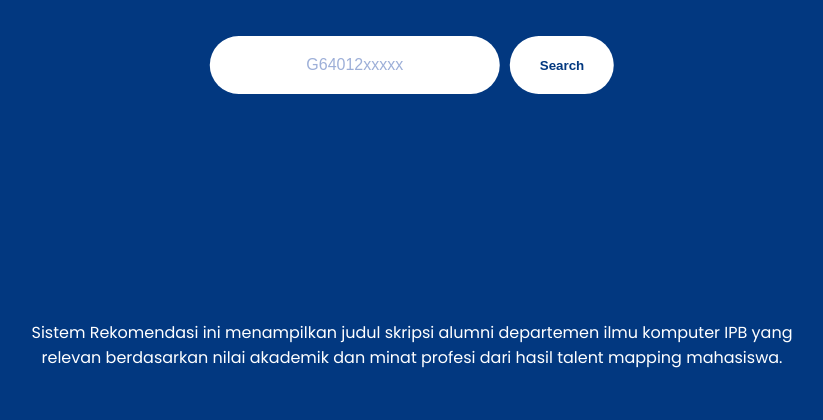
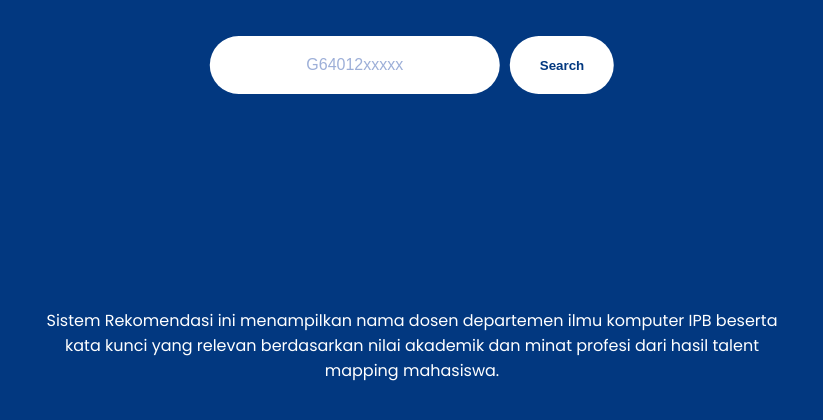
Before and after one commit to semute/rekomendasiskripsi, a Flask app: page / in a window 1280 px wide. Shown: the part 355-775 px from the top of the page, without its empty margins (228-1051 px from the left). Run offline with Flask 3, Linux system fonts and the light colour scheme.

Commit message:
Update index.html

```diff
--- a/templates/index.html
+++ b/templates/index.html
@@ -16,7 +16,7 @@
                 <button type="submit">Search</button>
             </form>
             <p class="description" style="margin-top: 20px; font-size: 16px;">
-                Sistem Rekomendasi ini menampilkan judul skripsi alumni departemen ilmu komputer IPB yang relevan berdasarkan nilai akademik dan minat profesi dari hasil talent mapping mahasiswa.
+                Sistem Rekomendasi ini menampilkan nama dosen departemen ilmu komputer IPB beserta kata kunci yang relevan berdasarkan nilai akademik dan minat profesi dari hasil talent mapping mahasiswa.
             </p>
         </div>
     </div>
```
